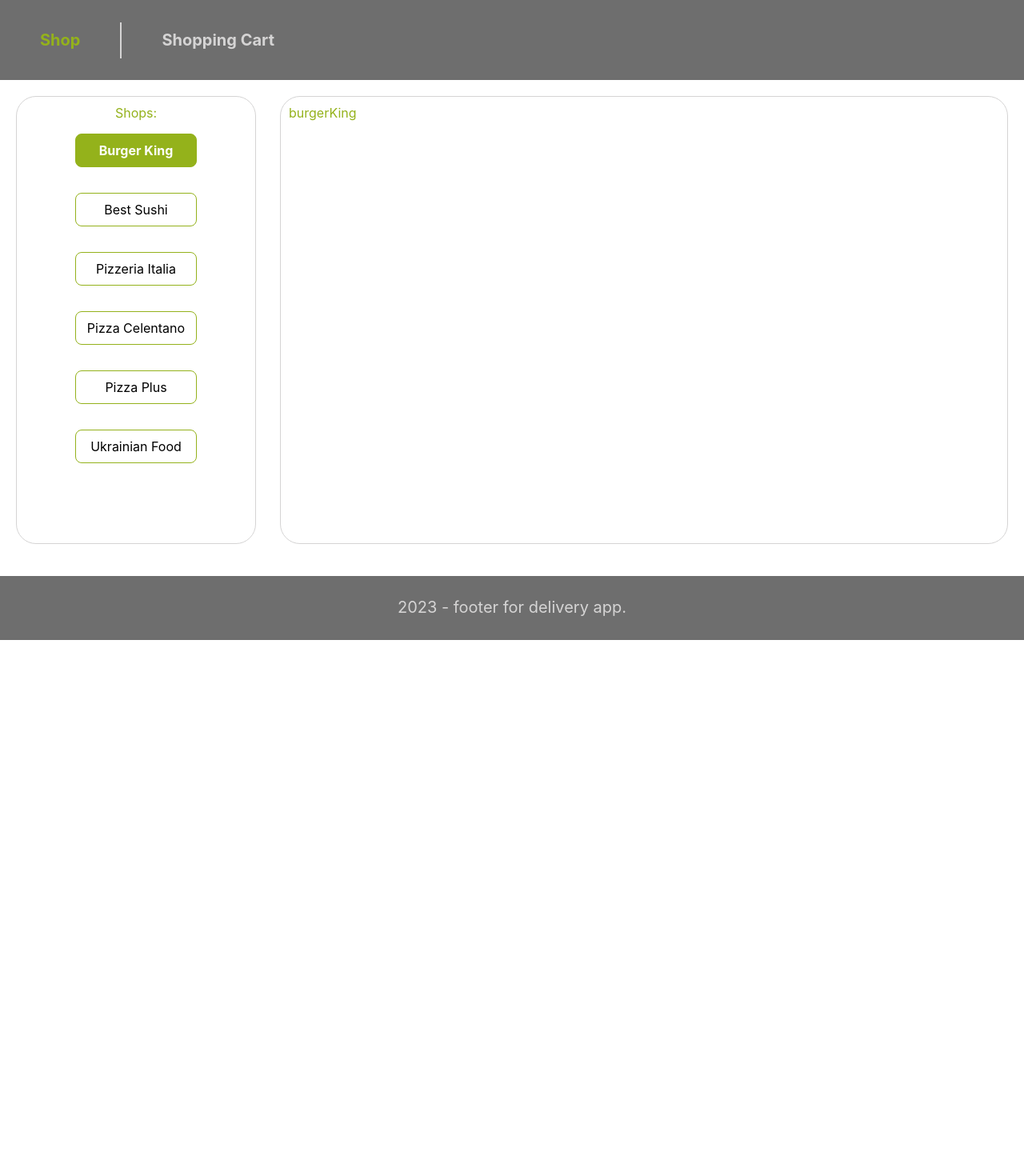
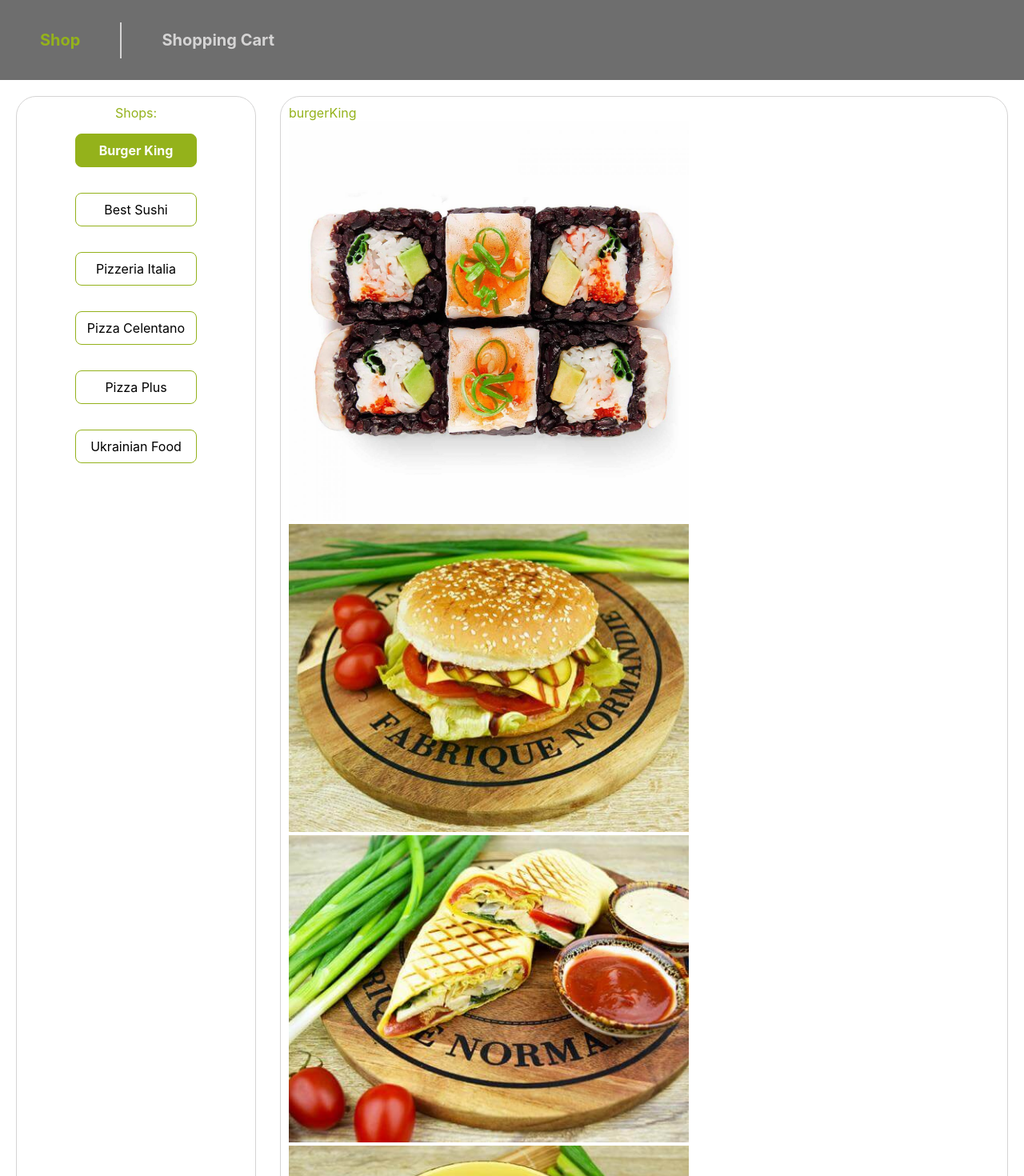
Before and after one commit to SerhiiHats/delivery-app, a React (Create React App) app: page / in a window 1280 px wide. Shown: the top 1470 px of the page at 80% size. Before the commit the page ends 800 px from the top, so only its background shows below. Built offline with nearby package versions, Linux system fonts and the light colour scheme.

Commit message:
made work add images

```diff
--- a/src/pages/ShopsPage.js
+++ b/src/pages/ShopsPage.js
@@ -5,38 +5,13 @@
 
 const ShopsPage = () => {
   const [nikUse, setNikUse] = useState(null);
-  const [product, setProduct] = useState(null);
-  // const src = require("../assets/img/best_sushi/black.jpg");
-
-  let listProducts = null;
+  const [products, setProducts] = useState(null);
 
   useEffect(()=>{
     console.log("count for constBd[0].nameRestaurant")
-    setNikUse(constBd[0].nik)
-    // setNikUse(constBd[0].product)
-  },[])
-
-  useEffect(()=>{
-    console.log("change nikUse")
-    // if(nikUse){
-    //   const tempRestaurant = constBd.filter(item => item.nik === nikUse);
-    //   console.log(tempRestaurant)
-    // }
-
-  //   tempRestaurant[0].product && console.log(tempRestaurant[0].product)
-  //
-  //   listProducts = tempRestaurant[0].product && tempRestaurant[0]?.product?.map(item =>{
-  //     console.log(item.id + " : " +item.image)
-  //
-  //
-  //     setProduct2(tempRestaurant)
-  //     // return(
-  //     //   <img key={item.id} id={item.id} width={500} src={require(`../assets/${item.image}`)} alt={item.title} title={item.description}/>
-  //     // )
-  //     // console.log(listProducts)
-  // });
-
-  },[]);
+    setNikUse(constBd[0].nik);
+    setProducts(constBd[0].product)
+    },[]);
 
   const handleCheckRestaurant = (e) =>{
     setNikUse(e.target.id);
@@ -45,20 +20,17 @@
   const listRestaurants = constBd.map(item =>{
     return(<p className={item.nik === nikUse ? "active normal" : "normal"} onClick={(e)=>handleCheckRestaurant(e)} id={item.nik} key={item.nik}>{item.nameRestaurant}</p>)
   })
-
   return (
     <div className={"shops"}>
       <div className={"containerRestaurants"}>Shops:
         {listRestaurants}
       </div>
-
       <div className={"containerProducts"}>
         {nikUse}
 
         <div>
-          {/*{listProducts &&{listProducts}}*/}
-         {/*<img width={500} src={require("../assets/img/best_sushi/black.jpg")} alt={"ddd"} title={"sdsd"}/>*/}
-          {/*<img src={"."} alt={"ddd"} title={"sdsd"}/>*/}
+         <img width={500} src={require("../assets/img/best_sushi/black.jpg")} alt={"ddd"} title={"sdsd"}/>
+          {products && products.map(item=><img key={item.id} id={item.id} width={500} src={require(`../assets/${item.image}`)} alt={item.title} title={item.description}/>)}
         </div>
 
       </div>
```
